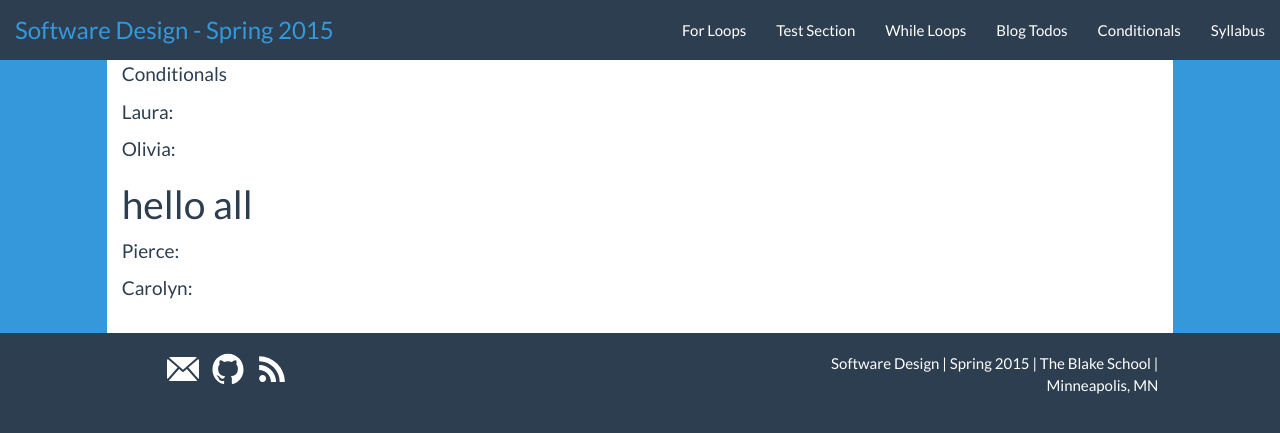
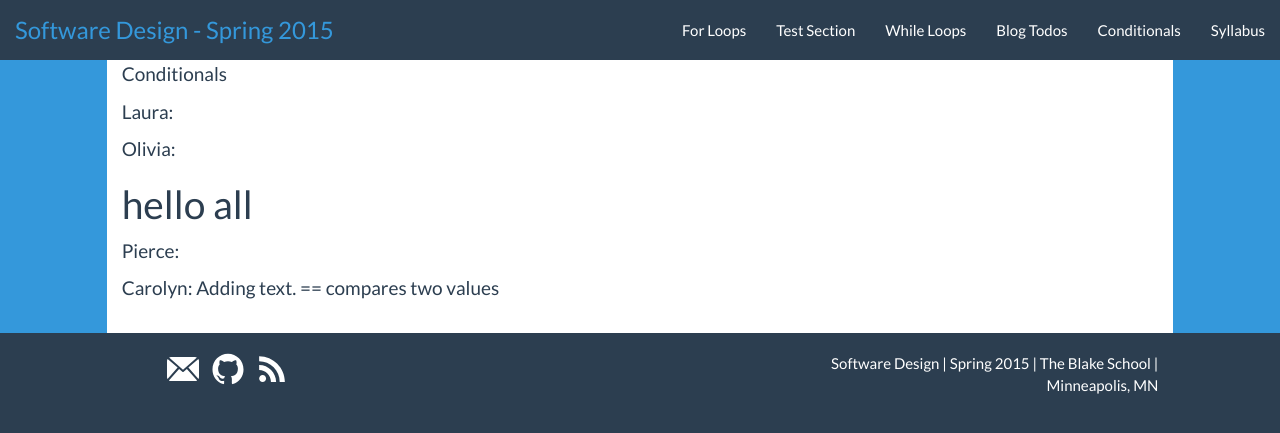
Before and after one commit to BlakeCS-Spring2015/blakecs-spring2015.github.io, a Jekyll site: the page built from conditionals.md, in a window 1280 px wide. Shown: the top 433 px of the page. Built offline with Jekyll 4.4.1, drawn with Linux system fonts in a browser that asks for light colours; Markdown is read by kramdown in place of the engine named in the settings.

Commit message:
Writing on Conditionals Page

```diff
--- a/conditionals.md
+++ b/conditionals.md
@@ -20,4 +20,5 @@ Pierce:
 
 
 
-Carolyn:
+Carolyn: Adding text.
+== compares two values
```
